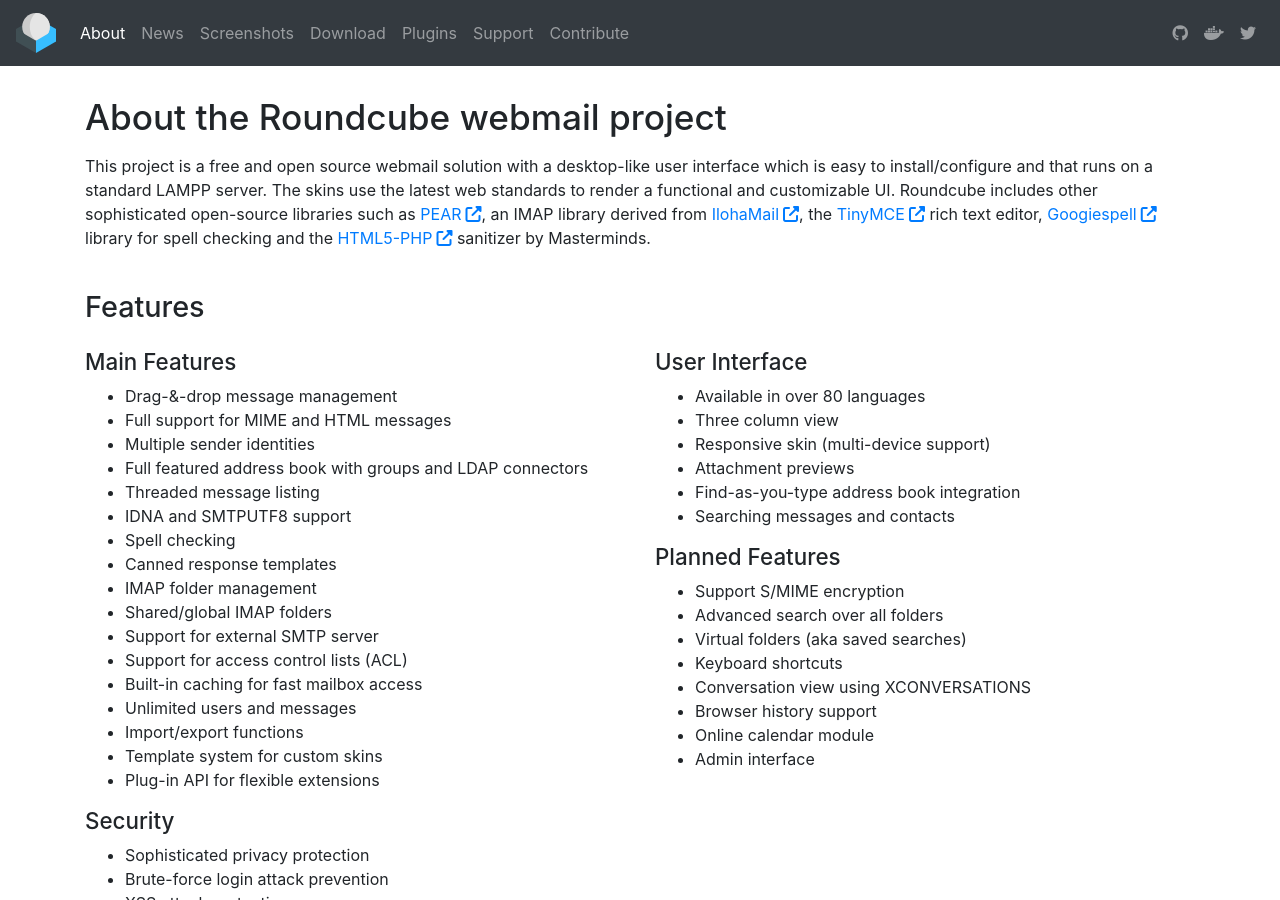
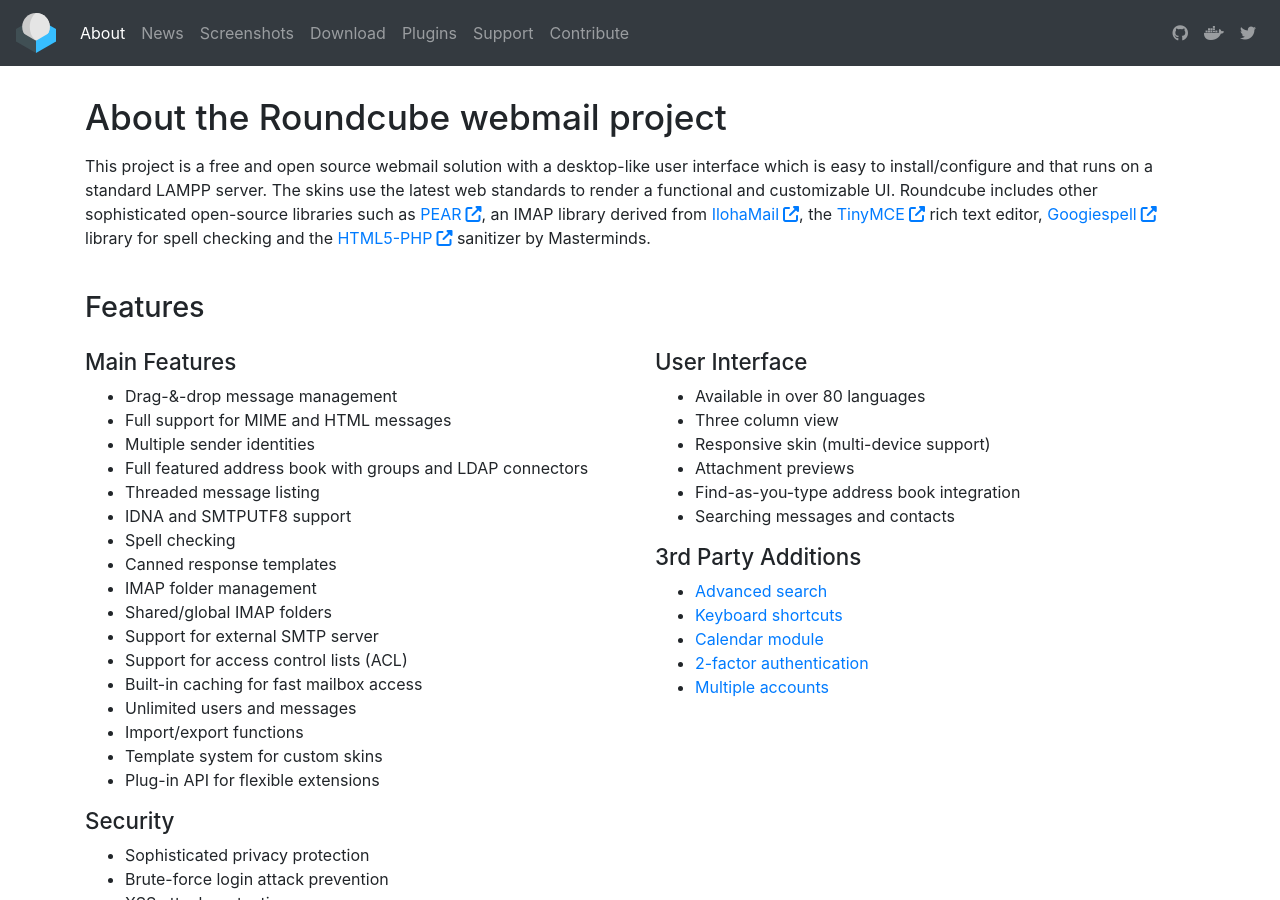
Before and after one commit to roundcube/roundcube.github.com, a Jekyll site: the page built from about/index.html, in a window 1280 px wide and 900 px high. Built offline with Jekyll 4.4.1, drawn with Linux system fonts in a browser that asks for light colours; nearby versions of some CDN libraries; comment, search, counter and statistics services are not loaded; some of the changed text lies outside the part shown.

Commit message:
Replace Planned Features with 3rd Party Additions

```diff
--- a/_includes/footer.html
+++ b/_includes/footer.html
@@ -18,7 +18,7 @@
         <div class="row mt-5">
             <div class="col">
                 <p>Hosted by <a href="https://github.com"><span class="fab fa-github"></span> GitHub</a></p>
-                <p>&copy; 2020 Roundcube.net, all rights reserved.</p>
+                <p>&copy; 2021 Roundcube.net, all rights reserved.</p>
             </div>
         </div>
     </div>
--- a/about/index.html
+++ b/about/index.html
@@ -65,16 +65,13 @@
             <li>Find-as-you-type address book integration</li>
             <li>Searching messages and contacts</li>
         </ul>
-        <h3>Planned Features</h3>
+        <h3>3rd Party Additions</h3>
         <ul>
-            <li>Support S/MIME encryption</li>
-            <li>Advanced search over all folders</li>
-            <li>Virtual folders (aka saved searches)</li>
-            <li>Keyboard shortcuts</li>
-            <li>Conversation view using XCONVERSATIONS</li>
-            <li>Browser history support</li>
-            <li>Online calendar module</li>
-            <li>Admin interface</li>
+            <li><a href="https://packagist.org/?query=search&type=roundcube-plugin">Advanced search</a></li>
+            <li><a href="https://packagist.org/?query=keyboard&type=roundcube-plugin">Keyboard shortcuts</a></li>
+            <li><a href="https://packagist.org/?query=calendar&type=roundcube-plugin">Calendar module</a></li>
+            <li><a href="https://packagist.org/?query=2fa&type=roundcube-plugin">2-factor authentication</a></li>
+            <li><a href="https://packagist.org/packages/boressoft/ident_switch">Multiple accounts</a></li>
         </ul>
     </div>
 </div>
```
